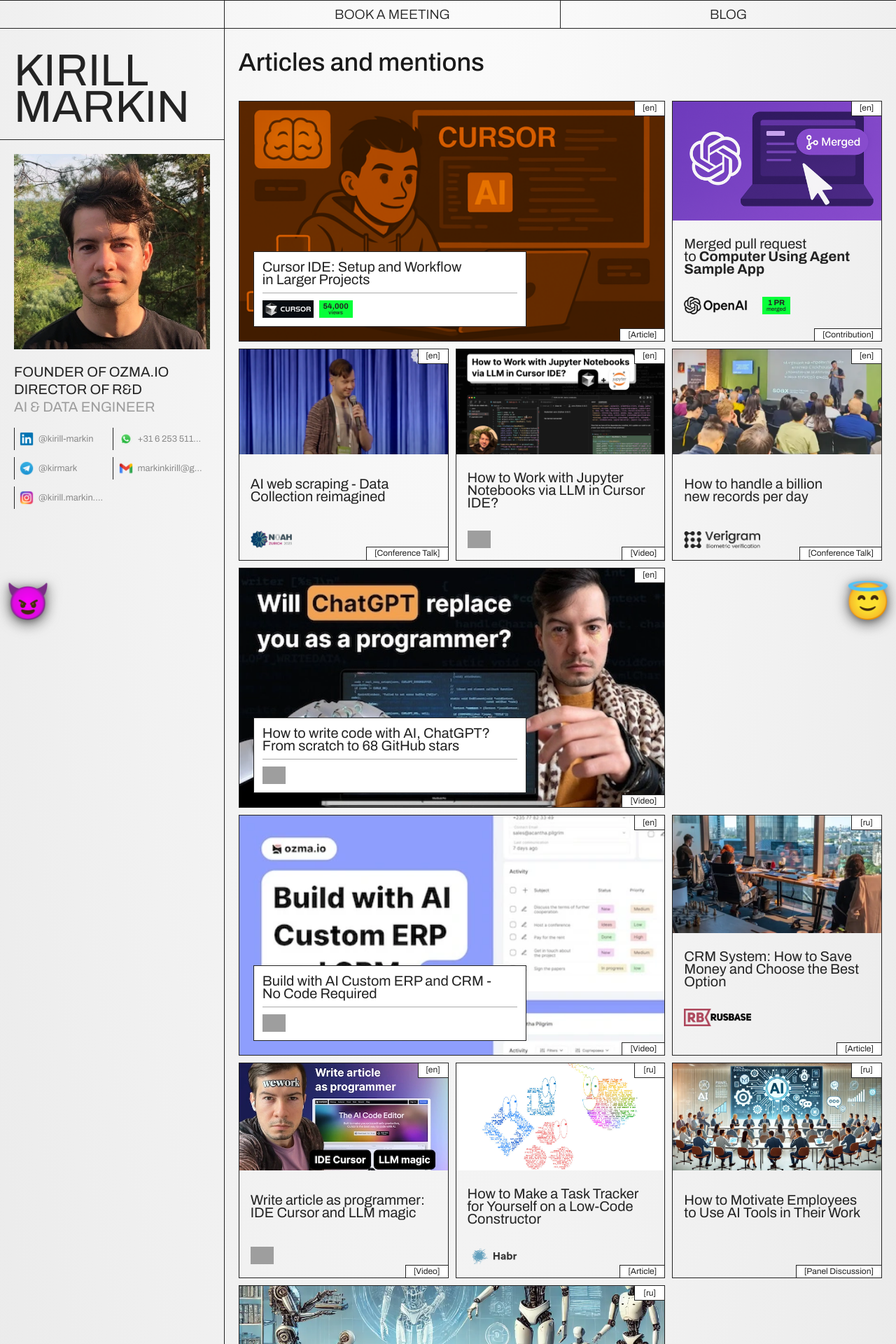
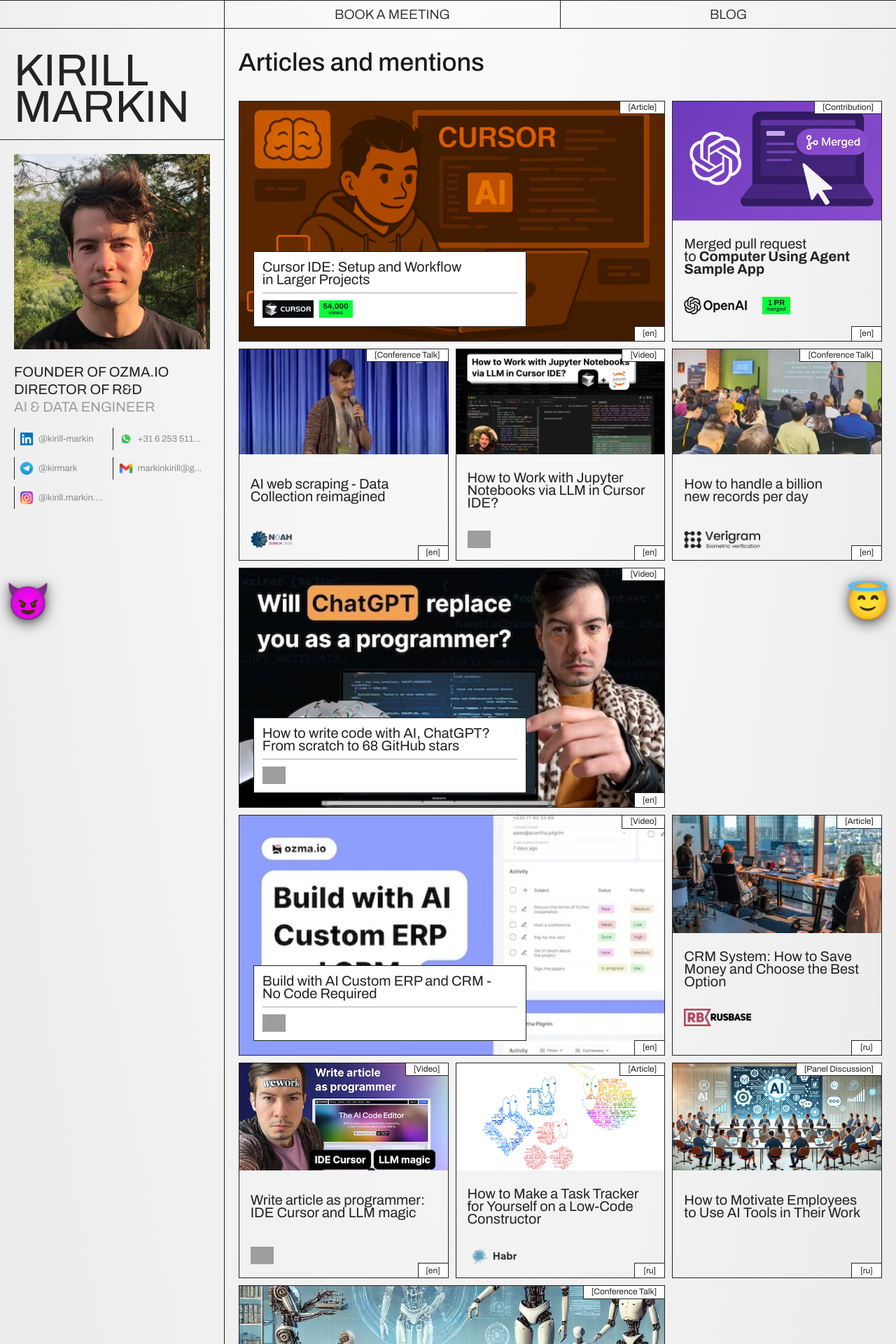
Before and after one commit to kirill-markin/muzzle, a Jekyll site: the page built from index.html, in a window 1280 px wide. Shown: the top 1920 px of the page at 70% size. Built offline with Jekyll 4.4.1, drawn with Linux system fonts in a browser that asks for light colours; grey boxes are pictures that could not be loaded.

Commit message:
style: Update positioning of type indicators in media mentions
- Changed the position of the type indicator from bottom right to top right.
- Adjusted corresponding CSS properties to reflect the new positioning for improved layout consistency.

```diff
--- a/assets/css/style.scss
+++ b/assets/css/style.scss
@@ -1184,10 +1184,10 @@
     height: 1rem;
     padding: 2px 11px;
     right: 0;
-    top: 0;
+    bottom: 0;
     position: absolute;
     border-left: 1px solid var(--dark-gray);
-    border-bottom: 1px solid var(--dark-gray);
+    border-top: 1px solid var(--dark-gray);
     display: inline-flex;
     justify-content: center;
     align-items: center;
@@ -1205,14 +1205,14 @@
     }
   }
 
-  // Type indicator in bottom right
+  // Type indicator in top right
   .media-mention-type {
     padding: 2px 11px;
     right: 0;
-    bottom: 0;
+    top: 0;
     position: absolute;
     border-left: 1px solid var(--dark-gray);
-    border-top: 1px solid var(--dark-gray);
+    border-bottom: 1px solid var(--dark-gray);
     display: inline-flex;
     justify-content: center;
     align-items: center;
```
